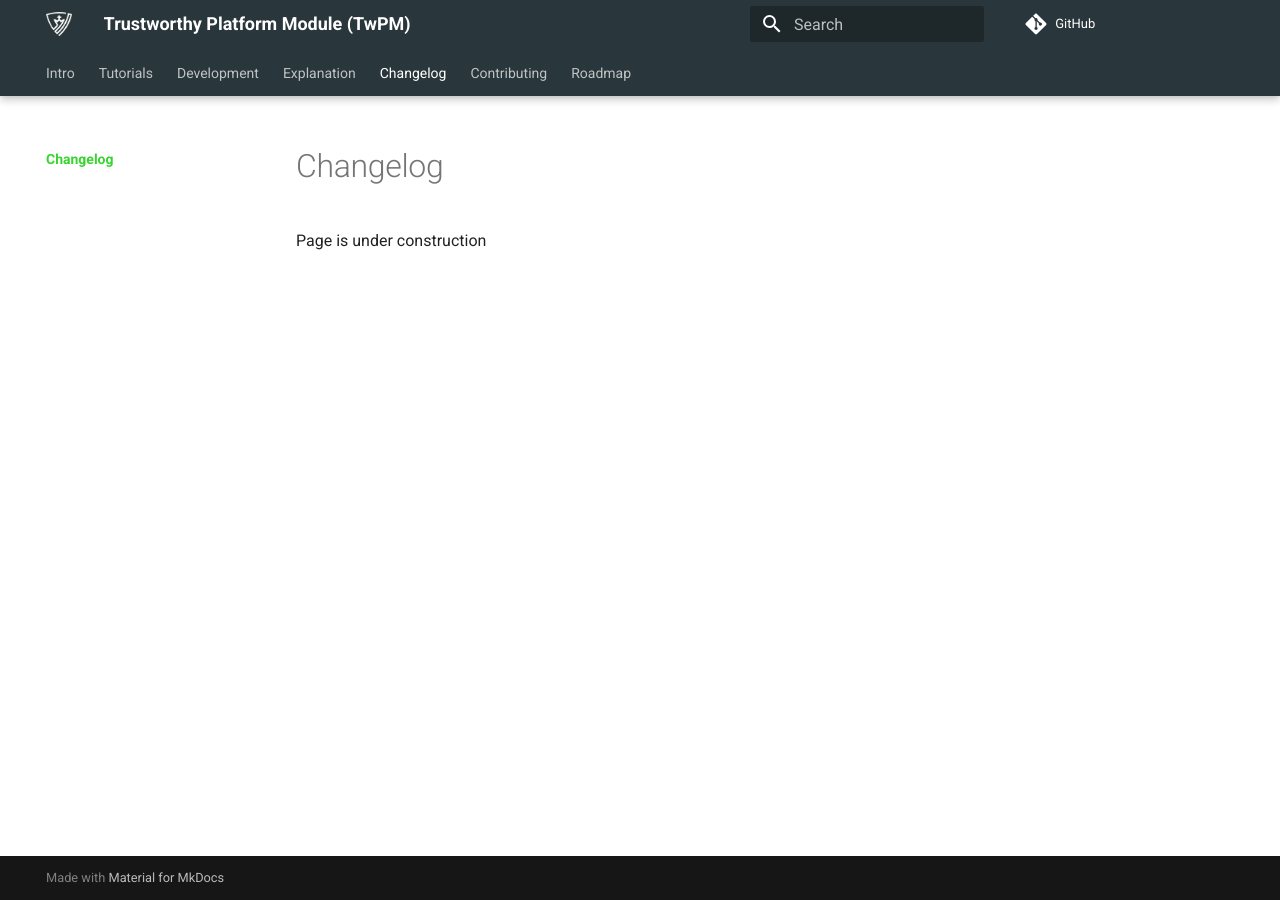
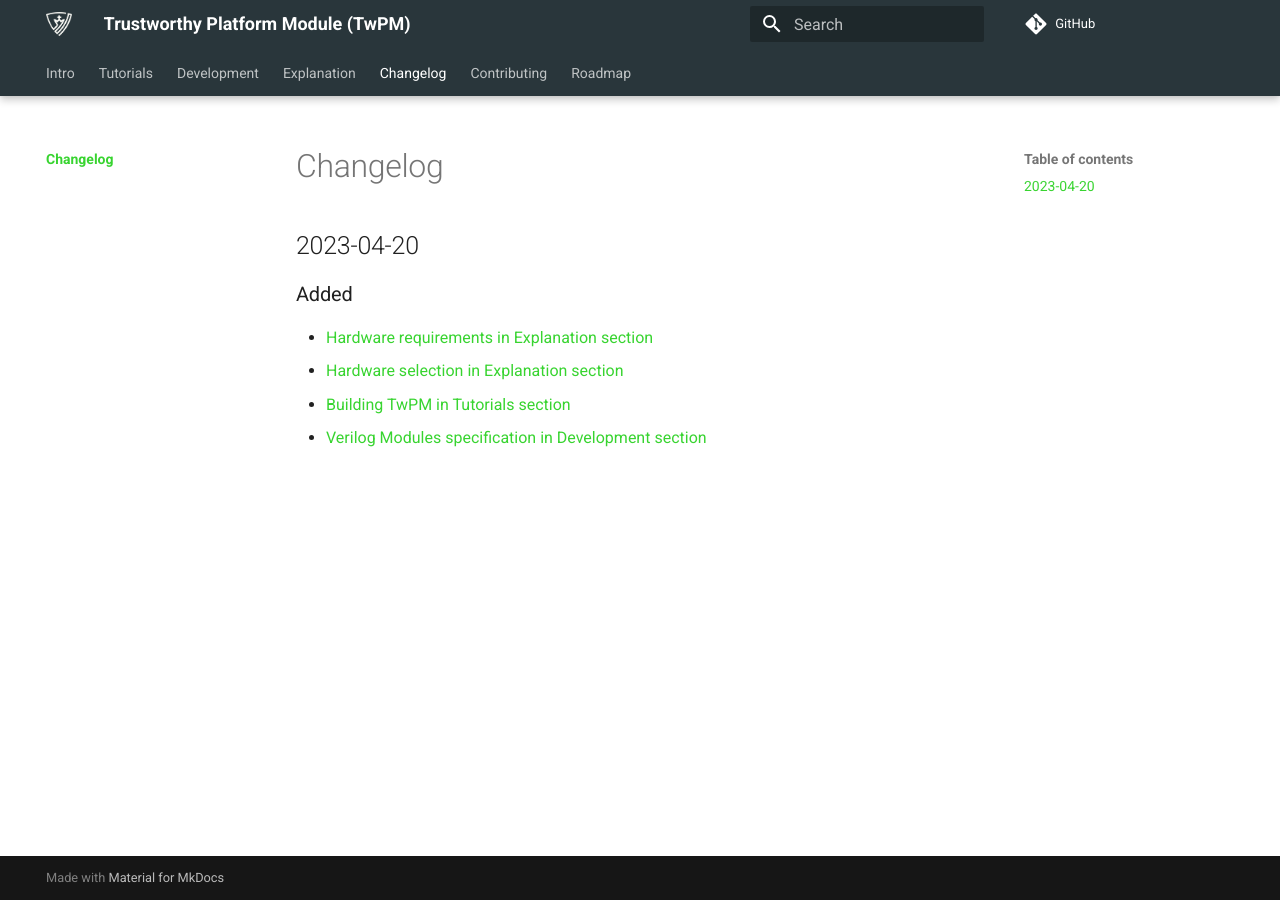
Before and after one commit to Dasharo/twpm-docs, an MkDocs documentation site: the page built from docs/changelog/index.md, in a window 1280 px wide. Built offline with MkDocs 1.6.1 and Material for MkDocs 9.7.7, drawn with Linux system fonts in a browser that asks for light colours; comment, search, counter and statistics services are not loaded.

Commit message:
docs/changelog/index.md: add 2023-04-20 entry
Signed-off-by: Maciej Pijanowski <maciej.pijanowski@3mdeb.com>

```diff
--- a/docs/changelog/index.md
+++ b/docs/changelog/index.md
@@ -1,3 +1,10 @@
 # Changelog
 
-Page is under construction
+## 2023-04-20
+
+### Added
+
+* [Hardware requirements in Explanation section](../explanation/index.md)
+* [Hardware selection in Explanation section](../explanation/index.md)
+* [Building TwPM in Tutorials section](../tutorials/building.md)
+* [Verilog Modules specification in Development section](../development/building.md)
```
